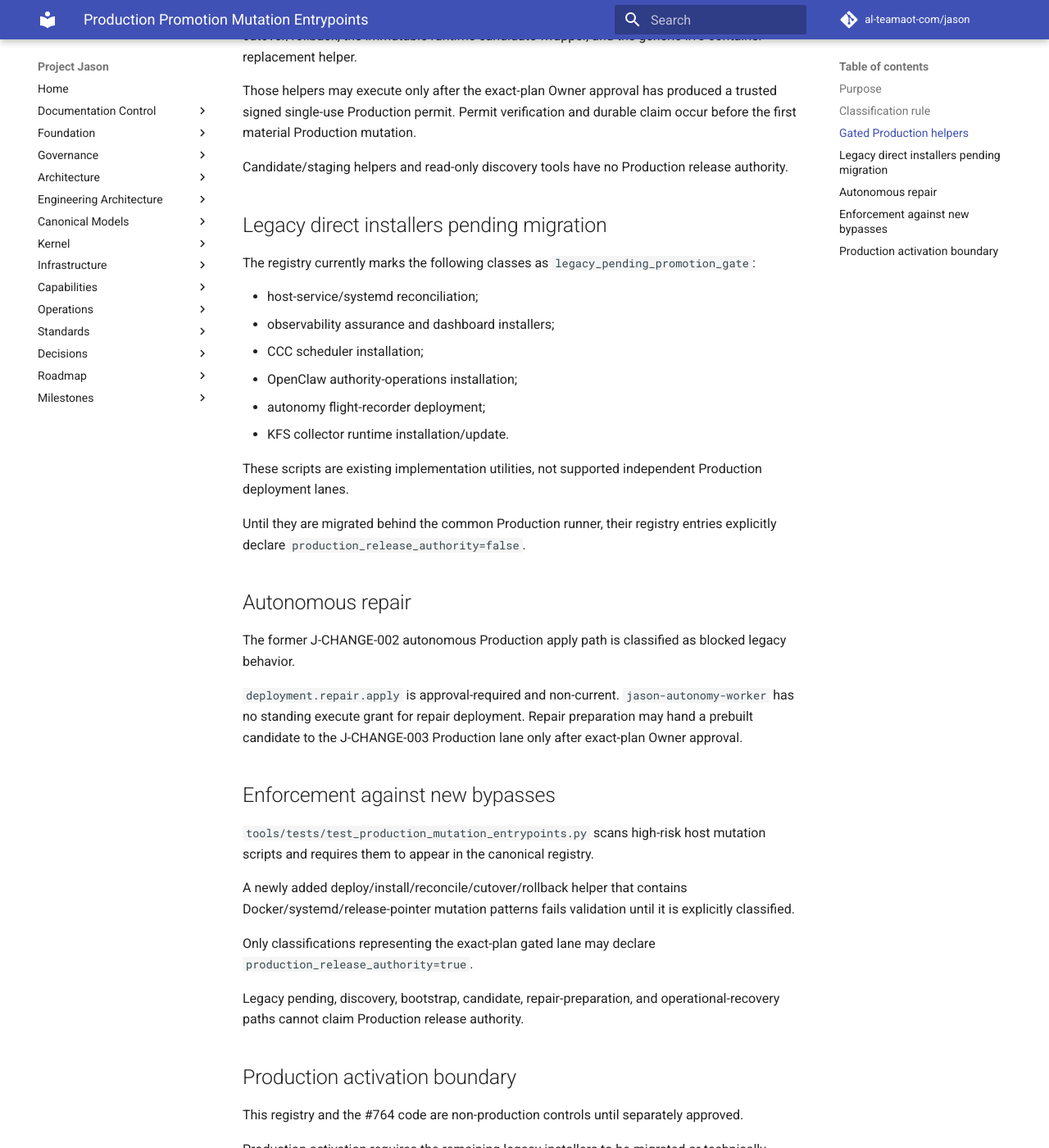
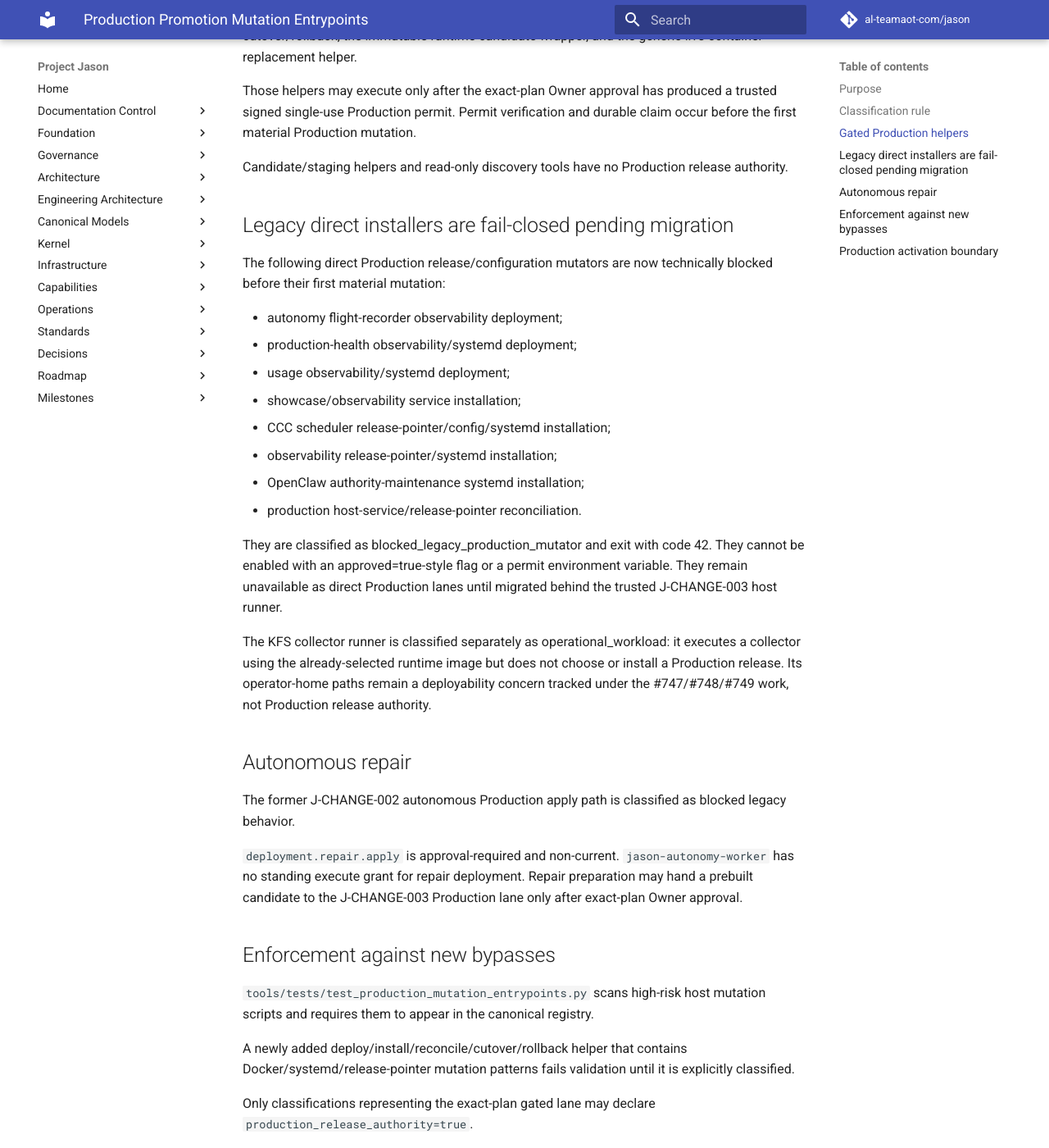
Before and after one commit to al-teamaot-com/jason, an MkDocs documentation site: the page built from docs/operations/Production-Promotion-Mutation-Entrypoints.md, in a window 1280 px wide and 1400 px high, scrolled down 895 px. Shown: the whole window at 82% size. Built offline with MkDocs 1.6.1 and Material for MkDocs 9.7.7, drawn with Linux system fonts in a browser that asks for light colours; comment, search, counter and statistics services are not loaded; some of the changed text lies outside the part shown.

Commit message:
governance: block ungated legacy production mutators

```diff
--- a/docs/operations/Production-Promotion-Mutation-Entrypoints.md
+++ b/docs/operations/Production-Promotion-Mutation-Entrypoints.md
@@ -30,20 +30,22 @@ Those helpers may execute only after the exact-plan Owner approval has produced
 
 Candidate/staging helpers and read-only discovery tools have no Production release authority.
 
-## Legacy direct installers pending migration
+## Legacy direct installers are fail-closed pending migration
 
-The registry currently marks the following classes as `legacy_pending_promotion_gate`:
+The following direct Production release/configuration mutators are now technically blocked before their first material mutation:
 
-- host-service/systemd reconciliation;
-- observability assurance and dashboard installers;
-- CCC scheduler installation;
-- OpenClaw authority-operations installation;
-- autonomy flight-recorder deployment;
-- KFS collector runtime installation/update.
+- autonomy flight-recorder observability deployment;
+- production-health observability/systemd deployment;
+- usage observability/systemd deployment;
+- showcase/observability service installation;
+- CCC scheduler release-pointer/config/systemd installation;
+- observability release-pointer/systemd installation;
+- OpenClaw authority-maintenance systemd installation;
+- production host-service/release-pointer reconciliation.
 
-These scripts are existing implementation utilities, not supported independent Production deployment lanes.
+They are classified as blocked_legacy_production_mutator and exit with code 42. They cannot be enabled with an approved=true-style flag or a permit environment variable. They remain unavailable as direct Production lanes until migrated behind the trusted J-CHANGE-003 host runner.
 
-Until they are migrated behind the common Production runner, their registry entries explicitly declare `production_release_authority=false`.
+The KFS collector runner is classified separately as operational_workload: it executes a collector using the already-selected runtime image but does not choose or install a Production release. Its operator-home paths remain a deployability concern tracked under the #747/#748/#749 work, not Production release authority.
 
 ## Autonomous repair
 
@@ -59,12 +61,12 @@ A newly added deploy/install/reconcile/cutover/rollback helper that contains Doc
 
 Only classifications representing the exact-plan gated lane may declare `production_release_authority=true`.
 
-Legacy pending, discovery, bootstrap, candidate, repair-preparation, and operational-recovery paths cannot claim Production release authority.
+Blocked legacy, operational-workload, discovery, bootstrap, candidate, repair-preparation, and operational-recovery paths cannot claim Production release authority.
 
 ## Production activation boundary
 
 This registry and the #764 code are non-production controls until separately approved.
 
-Production activation requires the remaining legacy installers to be migrated or technically denied direct Production release authority, the trusted permit key/claim-store boundary to be installed, and #765 acceptance to prove missing/tampered/replayed authority causes zero Production mutation.
+Production activation requires the trusted permit key/claim-store boundary to be installed, the blocked legacy installers to remain denied or be migrated behind the governed host runner, and #765 acceptance to prove missing/tampered/replayed authority causes zero Production mutation.
 
 Passing CI, merging these controls, or closing #764 does not itself authorize activation in Production.
```
Also changed, not shown: 10 other files.
